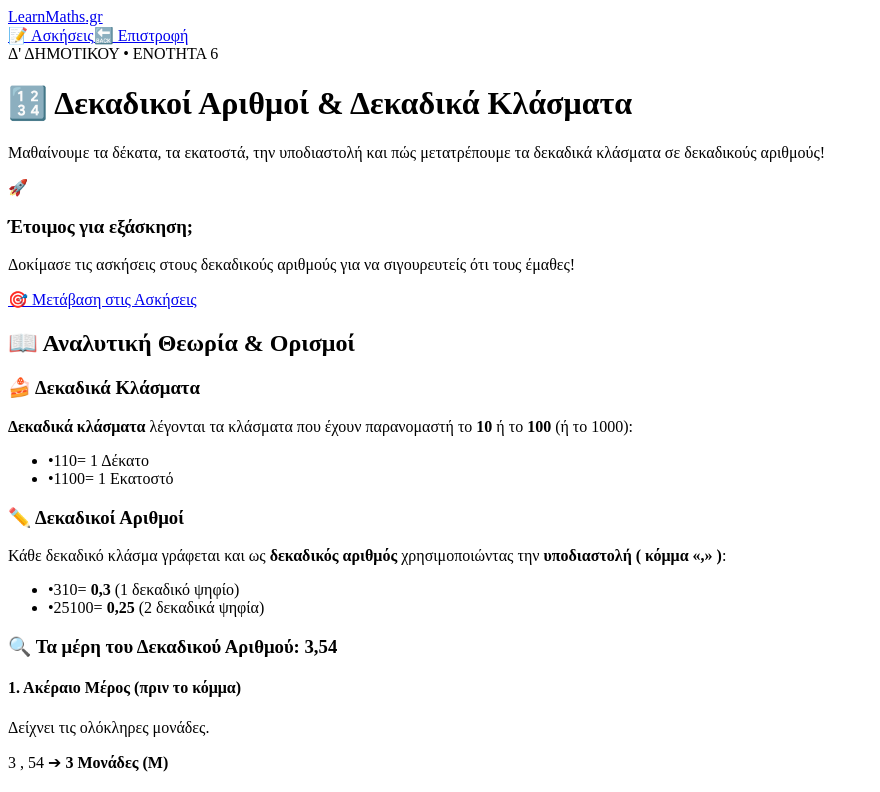
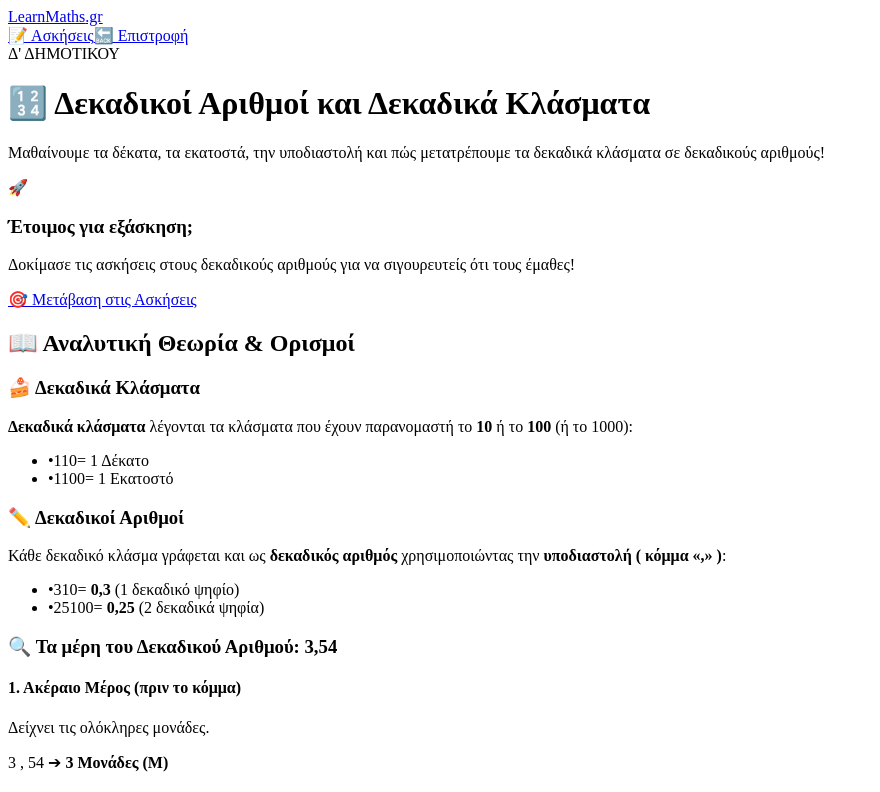
Before and after one commit to gkrimpas-lab/learn-maths-2026, a Next.js app: page /d-dimotikou/7-dekadikoi_sinexeia in a window 1280 px wide. Shown: the top 792 px of the page, without its empty margins (0-880 px from the left). Built offline with nearby package versions, Linux system fonts and the light colour scheme.

Commit message:
Update 7-dekadikoi_sinexeia.js

```diff
--- a/pages/d-dimotikou/7-dekadikoi_sinexeia.js
+++ b/pages/d-dimotikou/7-dekadikoi_sinexeia.js
@@ -54,7 +54,7 @@ export default function DekadikoiTheoryPage() {
   return (
     <div className="min-h-screen bg-gray-50 text-gray-800 font-sans flex flex-col justify-between">
       <Head>
-        <title>🔢 Δεκαδικοί Αριθμοί & Δεκαδικά Κλάσματα - LearnMaths.gr</title>
+        <title>🔢 Δεκαδικοί Αριθμοί και Δεκαδικά Κλάσματα - LearnMaths.gr</title>
         <script src="https://cdn.tailwindcss.com"></script>
       </Head>
 
@@ -66,7 +66,7 @@ export default function DekadikoiTheoryPage() {
               LearnMaths<span className="text-indigo-600">.gr</span>
             </Link>
             <div className="flex items-center gap-3">
-              <Link href="/d-dimotikou/6-dekadikoi-ask" className="bg-amber-500 hover:bg-amber-600 text-white font-black px-4 py-2.5 rounded-xl text-sm transition shadow-sm flex items-center gap-2">
+              <Link href="/d-dimotikou/7-dekadikoi-sinexeia" className="bg-amber-500 hover:bg-amber-600 text-white font-black px-4 py-2.5 rounded-xl text-sm transition shadow-sm flex items-center gap-2">
                 <span>📝</span> Ασκήσεις
               </Link>
               <Link href="/d-dimotikou" className="bg-gray-100 hover:bg-gray-200 text-gray-600 px-4 py-2.5 rounded-xl text-sm font-bold transition shadow-sm">
@@ -84,10 +84,10 @@ export default function DekadikoiTheoryPage() {
             <div className="relative z-10 grid grid-cols-1 md:grid-cols-3 gap-6 items-center">
               <div className="md:col-span-2 space-y-3">
                 <span className="bg-white/20 text-white text-xs font-black uppercase px-3 py-1 rounded-full tracking-wider">
-                  Δ' ΔΗΜΟΤΙΚΟΥ • ΕΝΟΤΗΤΑ 6
+                  Δ' ΔΗΜΟΤΙΚΟΥ
                 </span>
                 <h1 className="text-3xl lg:text-4xl font-black tracking-tight">
-                  🔢 Δεκαδικοί Αριθμοί & Δεκαδικά Κλάσματα
+                  🔢 Δεκαδικοί Αριθμοί και Δεκαδικά Κλάσματα
                 </h1>
                 <p className="text-teal-100 text-base lg:text-lg leading-relaxed">
                   Μαθαίνουμε τα δέκατα, τα εκατοστά, την υποδιαστολή και πώς μετατρέπουμε τα δεκαδικά κλάσματα σε δεκαδικούς αριθμούς!
@@ -100,7 +100,7 @@ export default function DekadikoiTheoryPage() {
                 <h3 className="font-extrabold text-white text-lg">Έτοιμος για εξάσκηση;</h3>
                 <p className="text-xs text-teal-100">Δοκίμασε τις ασκήσεις στους δεκαδικούς αριθμούς για να σιγουρευτείς ότι τους έμαθες!</p>
                 <Link
-                  href="/d-dimotikou/6-dekadikoi-ask"
+                  href="/d-dimotikou/7-dekadikoi-sinexeia-ask"
                   className="inline-block w-full bg-amber-400 hover:bg-amber-500 text-gray-900 font-black py-3 px-4 rounded-xl shadow-md transition transform hover:-translate-y-0.5 text-sm"
                 >
                   🎯 Μετάβαση στις Ασκήσεις
```
